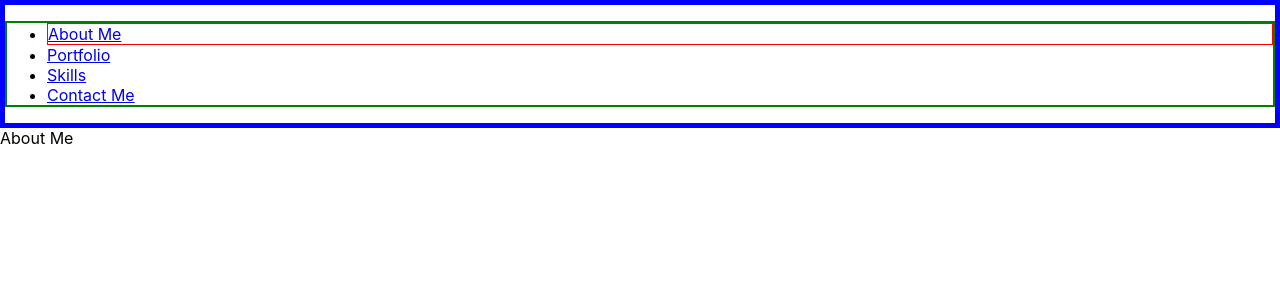
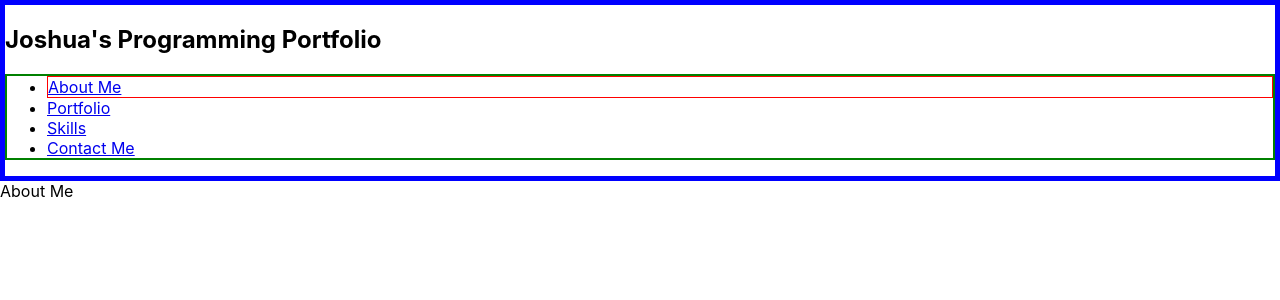
Before and after one commit to CoderJ01/material-ui-programming-portfolio, a React (Create React App) app: page / in a window 1280 px wide. Shown: the top 300 px of the page. Built offline with nearby package versions, Linux system fonts and the light colour scheme.

Commit message:
add title

```diff
--- a/src/components/Layout/Layout.component.jsx
+++ b/src/components/Layout/Layout.component.jsx
@@ -6,6 +6,7 @@ const Layout = () => {
     return (
         <div>
             <nav className="layoutnav">
+                <h1>Joshua's Programming Portfolio</h1>
                 <ul className="layoutul">
                     <li className="layoutli">
                         <Link to="/">About Me</Link>
```
